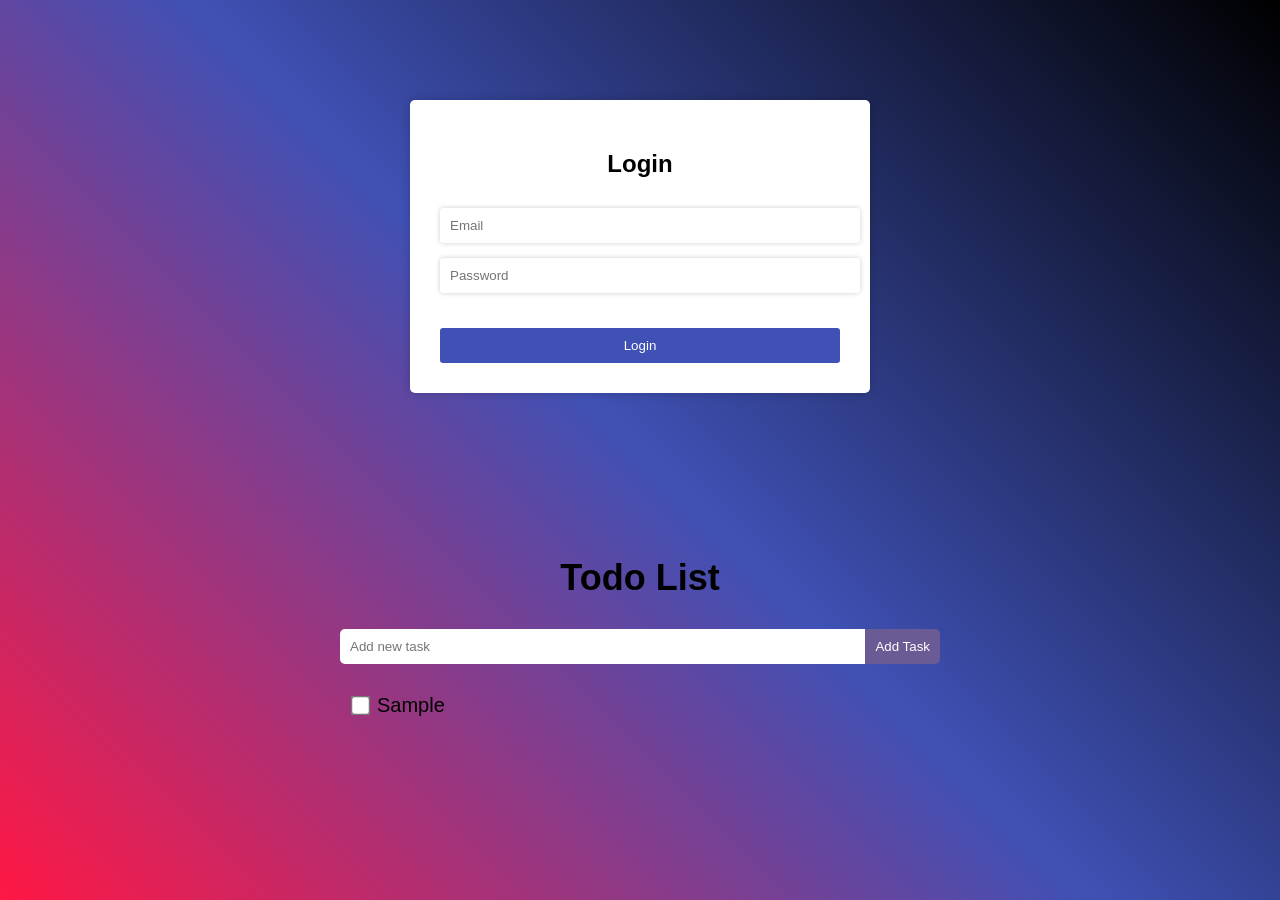
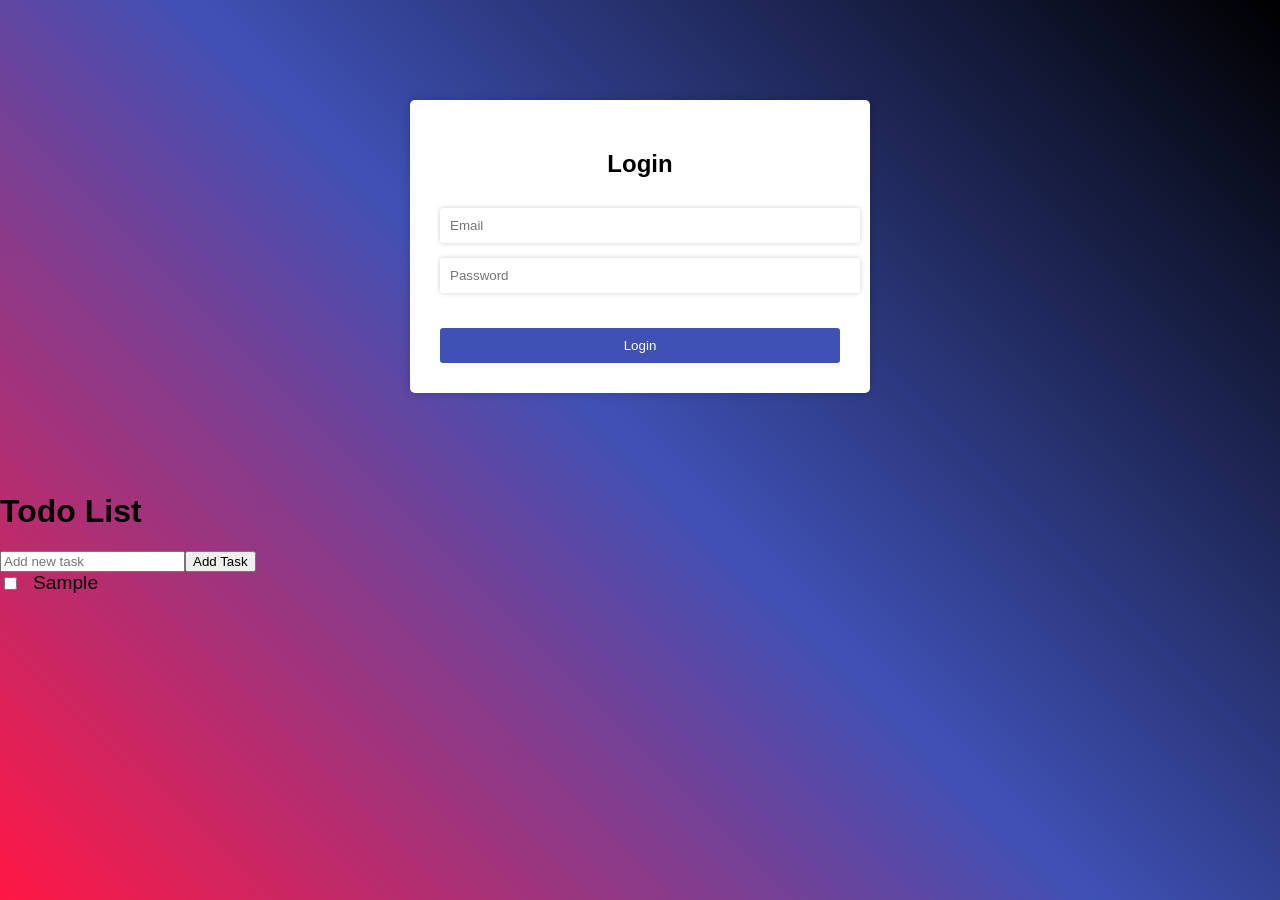
Before and after one commit to Ravik09783/marquee-todo, a React (Create React App) app: page / in a window 1280 px wide. Both pictures are taken after typing "Sample" into the empty fields and a click on the button "Add Task". Built offline with nearby package versions, Linux system fonts and the light colour scheme.

Commit message:
nested todo

```diff
--- a/src/component/Dashboard.css
+++ b/src/component/Dashboard.css
@@ -1,63 +1,38 @@
-/* ul{
-    list-style: none;
-} */
-
-.todo-list-container {
-    max-width: 600px;
+.dashboard {
+    max-width: 800px;
     margin: 0 auto;
-    padding: 40px 20px;
+    padding: 20px;
+    font-family: Arial, Helvetica, sans-serif;
   }
 
-  .todo-list-container h1 {
+  h1 {
     text-align: center;
-    font-size: 36px;
-    margin-bottom: 30px;
+    color: #333;
   }
 
-  .todo-list-container form {
+  form {
     display: flex;
     margin-bottom: 20px;
   }
 
-  .todo-list-container input[type="text"] {
-    flex-grow: 1;
-    padding: 10px;
+  input[type="text"] {
+    margin-right: 0.5rem;
+    padding: 0.3rem;
     border: none;
-    border-radius: 5px 0 0 5px;
+    border-radius: 5px;
   }
 
-  .todo-list-container button[type="submit"] {
+  button[type="submit"] {
     padding: 10px;
-    background-color: #6b5b95;
+    background-color: #008CBA;
     color: #fff;
+    font-size: 16px;
     border: none;
     border-radius: 0 5px 5px 0;
     cursor: pointer;
+    transition: all 0.3s ease-in-out;
   }
 
-  .todo-list {
-    list-style: none;
-    padding: 0;
-    margin: 0;
+  button[type="submit"]:hover {
+    background-color: #005f7f;
   }
-
-  .todo-list li {
-    display: flex;
-    align-items: center;
-    font-size: 20px;
-    padding: 10px;
-    border-bottom: 1px solid #ccc;
-  }
-
-  .todo-list li:last-child {
-    border-bottom: none;
-  }
-
-  .todo-list li input[type="checkbox"] {
-    margin-right: 10px;
-    transform: scale(1.5);
-  }
-
-  .todo-list li .todo-task {
-    flex-grow: 1;
-  }
--- a/src/component/Dashboard.tsx
+++ b/src/component/Dashboard.tsx
@@ -1,60 +1,56 @@
-// import React from 'react'
+import React, { useState } from 'react';
+import TodoList from './TodoList';
 
-// export const Dashboard = () => {
-//   return (
-//     <div>Dashboard</div>
-//   )
-// }
+type Subtask = {
+  task: string;
+  completed: boolean;
+};
 
-
-import React, { useState } from 'react';
-import './Dashboard.css';
-
-interface Todo {
+type Todo = {
   id: number;
   task: string;
   completed: boolean;
-}
+  subtasks: Subtask[];
+};
 
-const Dashboard: React.FC = () => {
+function Dashboard() {
+  const [newTask, setNewTask] = useState('');
   const [todos, setTodos] = useState<Todo[]>([]);
-  const [newTask, setNewTask] = useState<string>('');
 
-  const handleNewTaskChange = (event: React.ChangeEvent<HTMLInputElement>) => {
-    setNewTask(event.target.value);
+  const handleNewTaskChange = (e: React.ChangeEvent<HTMLInputElement>) => {
+    setNewTask(e.target.value);
   };
 
-  const handleNewTaskSubmit = (event: React.FormEvent<HTMLFormElement>) => {
-    event.preventDefault();
-    if (newTask.trim() === '') {
-      return;
-    }
-    const newTodo: Todo = {
-      id: Date.now(),
-      task: newTask,
-      completed: false,
-    };
+  const handleNewTaskSubmit = (e: React.FormEvent<HTMLFormElement>) => {
+    e.preventDefault();
+    if (!newTask) return;
+    const newTodo = { id: Date.now(), task: newTask, completed: false, subtasks: [] };
     setTodos([...todos, newTodo]);
     setNewTask('');
   };
 
+  const handleSubtaskSubmit = (parentId: number, newSubtask: string) => {
+    setTodos(
+      todos.map((todo) => {
+        if (todo.id === parentId) {
+          return { ...todo, subtasks: [...todo.subtasks, { task: newSubtask, completed: false }] };
+        }
+        return todo;
+      })
+    );
+  };
+
   return (
-    <div className="todo-list-container">
+
+<div className="dashboard">
       <h1>Todo List</h1>
       <form onSubmit={handleNewTaskSubmit}>
         <input type="text" value={newTask} onChange={handleNewTaskChange} placeholder="Add new task" />
         <button type="submit">Add Task</button>
       </form>
-      <ul className="todo-list">
-        {todos.map((todo) => (
-          <li key={todo.id}>
-            <input type="checkbox" />
-            <span className="todo-task">{todo.task}</span>
-          </li>
-        ))}
-      </ul>
+      <TodoList todos={todos} onSubtaskSubmit={handleSubtaskSubmit} />
     </div>
   );
-};
+}
 
 export default Dashboard;
--- /dev/null
+++ b/src/component/TodoList.css
@@ -0,0 +1,61 @@
+.todo-list {
+    list-style-type: none;
+    margin: 0;
+    padding: 0;
+    font-size: 1.2rem;
+  }
+
+  .todo-header {
+    display: flex;
+    align-items: center;
+    cursor: pointer;
+  }
+
+  .todo-header input[type="checkbox"] {
+    margin-right: 1rem;
+  }
+
+  .todo-header .completed {
+    text-decoration: line-through;
+  }
+
+  .subtask-form {
+    margin-top: 0.5rem;
+  }
+
+  .subtask-input {
+    margin-right: 0.5rem;
+    padding: 0.3rem;
+    border: none;
+    border-radius: 5px;
+  }
+
+  .subtask-button {
+    padding: 0.3rem;
+    border: none;
+    border-radius: 5px;
+    background-color: #007aff;
+    color: #fff;
+    cursor: pointer;
+  }
+
+  .subtask-list {
+    list-style-type: none;
+    margin: 0;
+    padding: 0;
+    margin-top: 0.5rem;
+    margin-left: 1rem;
+  }
+
+  .subtask-list li {
+    display: flex;
+    align-items: center;
+  }
+
+  .subtask-list input[type="checkbox"] {
+    margin-right: 1rem;
+  }
+
+  .subtask-list .completed {
+    text-decoration: line-through;
+  }
--- /dev/null
+++ b/src/component/TodoList.tsx
@@ -0,0 +1,69 @@
+import React, { useState } from 'react';
+import './TodoList.css'
+
+type Subtask = {
+  task: string;
+  completed: boolean;
+};
+
+type Todo = {
+  id: number;
+  task: string;
+  completed: boolean;
+  subtasks: Subtask[];
+};
+
+type TodoListProps = {
+  todos: Todo[];
+  onSubtaskSubmit: (parentId: number, newSubtask: string) => void;
+};
+
+function TodoList({ todos, onSubtaskSubmit }: TodoListProps) {
+  const [newSubtask, setNewSubtask] = useState('');
+  const [expandedTodoId, setExpandedTodoId] = useState<number | null>(null);
+
+  const handleSubtaskChange = (e: React.ChangeEvent<HTMLInputElement>) => {
+    setNewSubtask(e.target.value);
+  };
+
+  const handleSubtaskSubmit = (e: React.FormEvent<HTMLFormElement>, parentId: number) => {
+    e.preventDefault();
+    if (!newSubtask) return;
+    onSubtaskSubmit(parentId, newSubtask);
+    setNewSubtask('');
+  };
+
+  const handleTodoClick = (todoId: number) => {
+    setExpandedTodoId(todoId === expandedTodoId ? null : todoId);
+  };
+
+  return (
+    <ul className="todo-list">
+  {todos.map((todo) => (
+    <li key={todo.id}>
+      <div className="todo-header" onClick={() => handleTodoClick(todo.id)}>
+        <input type="checkbox" checked={todo.completed} />
+        <span className={todo.completed ? "completed" : ""}>{todo.task}</span>
+      </div>
+      {expandedTodoId === todo.id && (
+        <form className="subtask-form" onSubmit={(e) => handleSubtaskSubmit(e, todo.id)}>
+          <input className="subtask-input" type="text" value={newSubtask} onChange={handleSubtaskChange} placeholder="Add subtask" />
+          <button className="subtask-button" type="submit">Add Subtask</button>
+          <ul className="subtask-list">
+            {todo.subtasks.map((subtask, index) => (
+              <li key={index}>
+                <input type="checkbox" checked={subtask.completed} />
+                <span className={subtask.completed ? "completed" : ""}>{subtask.task}</span>
+              </li>
+            ))}
+          </ul>
+        </form>
+      )}
+    </li>
+  ))}
+</ul>
+
+  );
+}
+
+export default TodoList;
```
